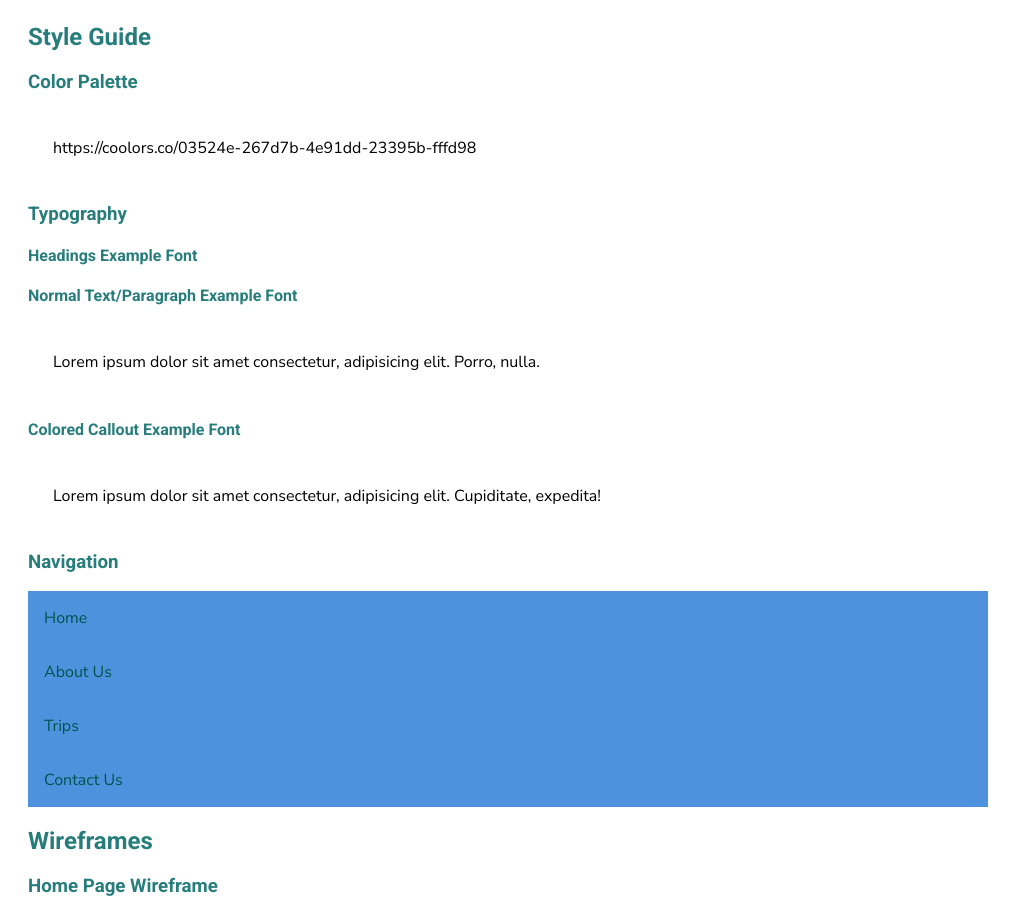
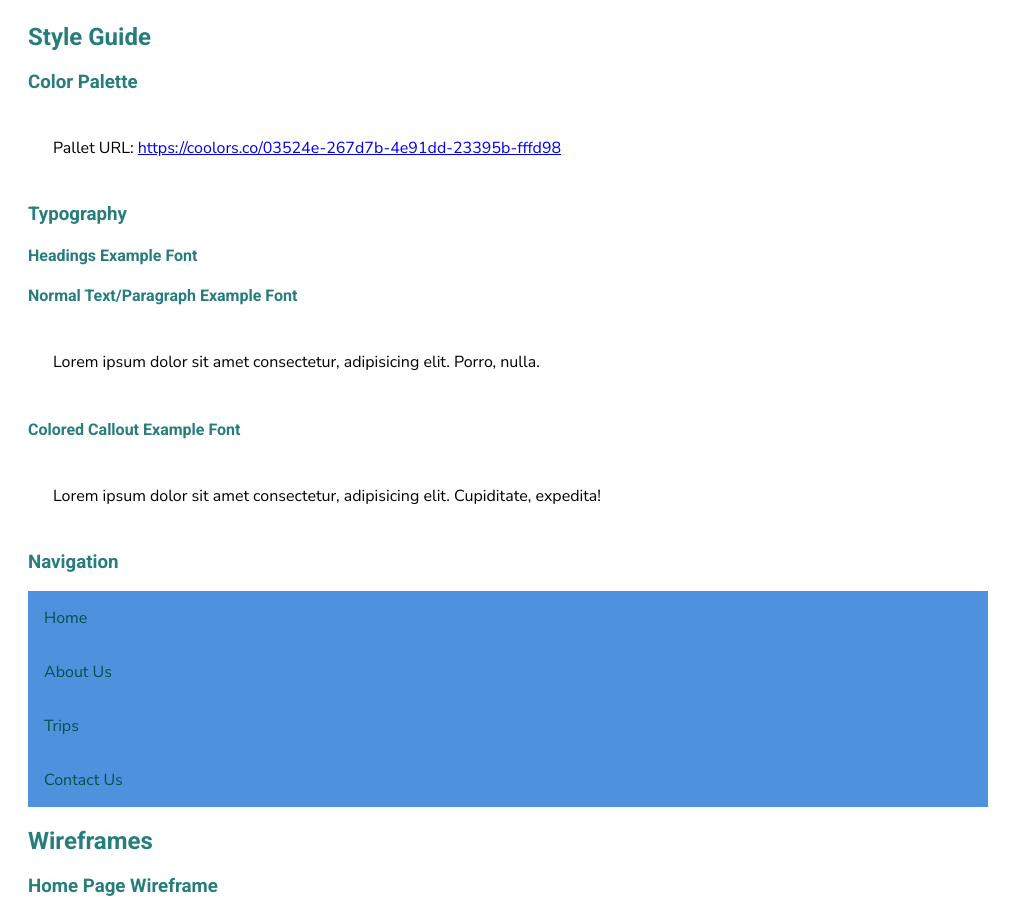
Before and after one commit to natemccolm/WDD-130, a plain HTML site: page wwr/site-plan-rafting.html in a window 1280 px wide. Shown: the part 882-1791 px from the top of the page, without its empty margins (0-1023 px from the left). Drawn offline with Linux system fonts and the light colour scheme.

Commit message:
fixed URL

```diff
--- a/wwr/site-plan-rafting.html
+++ b/wwr/site-plan-rafting.html
@@ -26,7 +26,7 @@
         <img src="images/splash.png" alt="Rafting Site Logo">
         <h2>Style Guide</h2>
         <h3>Color Palette</h3>
-        <p>https://coolors.co/03524e-267d7b-4e91dd-23395b-fffd98</p>
+        <p>Pallet URL: <a href="https://coolors.co/03524e-267d7b-4e91dd-23395b-fffd98">https://coolors.co/03524e-267d7b-4e91dd-23395b-fffd98</a></p>
         <h3>Typography</h3>
         <h4>Headings Example Font</h4>
         <h4>Normal Text/Paragraph Example Font</h4>
```
